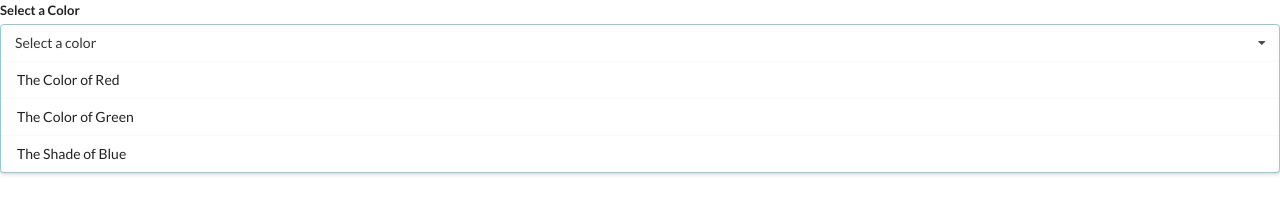
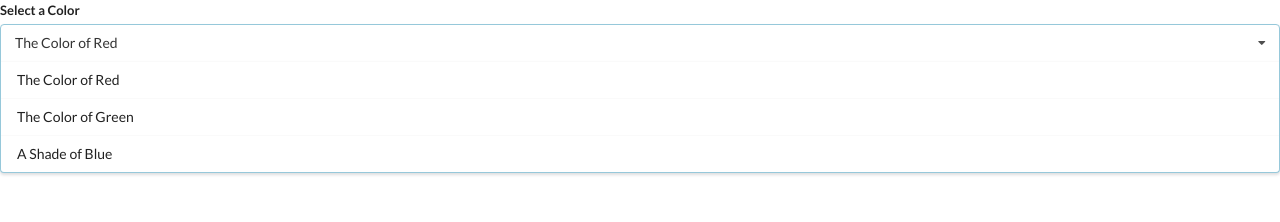
Before and after one commit to raja4net/react-widgets, a React (Create React App) app: page / in a window 1280 px wide. Shown: the top 222 px of the page. Built offline with nearby package versions, Linux system fonts and the light colour scheme.

Commit message:
Added onClick to Dropdown and changing the state with label of selected option

```diff
--- a/src/App.js
+++ b/src/App.js
@@ -1,4 +1,4 @@
-import React from 'react';
+import React, {useState} from 'react';
 import Accordion from './components/Accordion';
 import Search from './components/Search';
 import Dropdown from './components/Dropdown';
@@ -28,16 +28,19 @@
         value: 'green'
     },
     {
-        label: 'The Shade of Blue',
+        label: 'A Shade of Blue',
         value: 'blue'
     }
 ];
 
 const App = () => {
-
+    const [selected, setSelected] = useState(options[0]);
     return (
         <div>
-            <Dropdown options={options}/>
+            <Dropdown
+                selected={selected}
+                onSelectedChange={setSelected}
+                options={options} />
         </div>);
 
 };
--- a/src/components/Dropdown.js
+++ b/src/components/Dropdown.js
@@ -1,9 +1,12 @@
 import React from 'react';
 
-const Dropdown = ({ options }) => {
+const Dropdown = ({ options, selected, onSelectedChange }) => {
     const renderedOptions = options.map((option) => {
         return (
-            <div className="item" key={option.value} >
+            <div
+                className="item"
+                onClick={() => onSelectedChange(option)}
+                key={option.value} >
                 {option.label}
             </div>
         );
@@ -15,7 +18,7 @@
                 <label className="label">Select a Color</label>
                 <div className="ui selection visible dropdown active">
                     <i className="dropdown icon"></i>
-                    <div className="text">Select a color</div>
+                    <div className="text">{selected.label}</div>
                     <div className="menu visible transition">
                         {renderedOptions}
                     </div>
```
